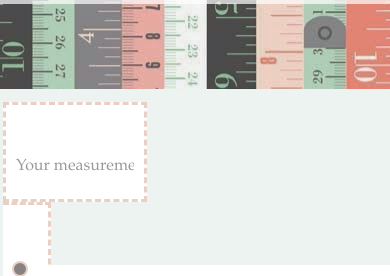
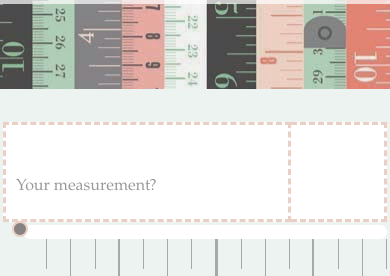
Before and after one commit to c1are/half-an-inch, a plain HTML site: page index.html in a window 390 px wide. Shown: the part 80-356 px from the top of the page. Drawn offline with Linux system fonts and the light colour scheme.

Commit message:
responsive styling slider input

```diff
--- a/style.css
+++ b/style.css
@@ -66,29 +66,32 @@ h1{
 	display: -webkit-flex;
 	display: flex;
 	align-items: center;
-	text-align: center;
+	/*text-align: center;*/
 	margin: 10px 0px;
 	padding: 3px;
-  	height: 100px;
+  	/*height: 100px;*/
 }
 
 @media only screen and (max-width: 550px){
   #measurement{
-    display: block;
+   /* display: block;*/
     height: 200px;
+   -webkit-flex-flow: row wrap;
+  justify-content: space-around;
   }
 }
 
 #numberMeasurementContainer{
 	width: 37.5%;
+	/*flex: 1;*/
 }
 
-/*@media only screen and (max-width: 550px){
+@media only screen and (max-width: 550px){
   #numberMeasurementContainer{
-    width: 100%;
+    width: 75%;
   }
 }
-*/
+
 #numberMeasurement {
 	font-size: 80px;
 	padding: 10px;
@@ -103,6 +106,7 @@ h1{
 	width: 100%;
 	/*display: inline-block;*/
 	-webkit-appearance: none;
+
 }
 
 ::-webkit-input-placeholder {
@@ -117,6 +121,7 @@ h1{
 	margin-left: 20px;
 	padding: 0;
 	width: 50%;
+	/*flex: 1;*/
 }
 
 @media only screen and (max-width: 550px){
@@ -141,6 +146,13 @@ h1{
 	border: 3px dashed #EACFC4;
 	border-left: none;
 	width: 12.5%;
+	/*flex: 1;*/
+}
+
+@media only screen and (max-width: 550px){
+  #sliderValue{
+    width: 25%;
+  }
 }
 
 
```
